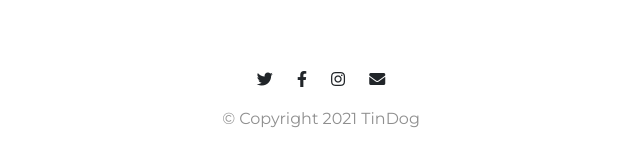
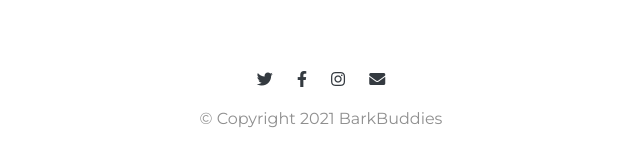
Before and after one commit to mearyansingh/BarkBuddies, a plain HTML site: page index.html in a window 1280 px wide. Shown: the part 3139-3306 px from the top of the page, 319-959 px from the left. Drawn offline with nearby package versions, Linux system fonts and the light colour scheme.

Commit message:
redme updated

```diff
--- a/index.html
+++ b/index.html
@@ -8,8 +8,8 @@
 	<!-- Facebook Meta Tags -->
 	<meta property="og:title" content="BarkBuddies">
 	<meta property="og:description" content="Meet new and interesting dogs nearby">
-	<meta property="og:image" content="./images/og-img.jpg">
-	<meta property="og:url" content="">
+	<meta property="og:image" content="https://mearyansingh.github.io/BarkBuddies/images/og-img.jpg">
+	<meta property="og:url" content="https://mearyansingh.github.io/BarkBuddies/">
 	<meta property="og:site_name" content="BarkBuddies">
 	<meta property="og:type" content="website">
 
@@ -54,7 +54,6 @@
 				<button class="navbar-toggler" type="button" data-toggle="collapse" data-target="#navbarTogglerDemo02">
 					<span class="navbar-toggler-icon"></span>
 				</button>
-
 				<div class="collapse navbar-collapse" id="navbarTogglerDemo02">
 					<ul class="navbar-nav ml-auto">
 						<li class="nav-item">
@@ -69,9 +68,7 @@
 					</ul>
 				</div>
 			</nav>
-
 			<!-- Title -->
-
 			<div class="row">
 				<div class="col-lg-6">
 					<h1 class="big-heading">Meet new and interesting dogs nearby.</h1>
@@ -89,9 +86,7 @@
 			</div>
 		</div>
 	</section>
-
 	<!-- Features -->
-
 	<section id="features">
 		<div class="row">
 			<div class="feature-box col-lg-4">
@@ -99,13 +94,11 @@
 				<h3 class="feature-title">Easy to use.</h3>
 				<p>So easy to use, even your dog could do it.</p>
 			</div>
-
 			<div class="feature-box col-lg-4">
 				<i class="icon fas fa-bullseye fa-4x"></i>
 				<h3 class="feature-title">Elite Clientele</h3>
 				<p>We have all the dogs, the greatest dogs.</p>
 			</div>
-
 			<div class="feature-box col-lg-4">
 				<i class="icon fas fa-heart fa-4x"></i>
 				<h3 class="feature-title">Guaranteed to work.</h3>
@@ -113,9 +106,7 @@
 			</div>
 		</div>
 	</section>
-
 	<!-- Testimonials -->
-
 	<section id="testimonials">
 		<div id="testimonial-carousel" class="carousel slide" data-ride="false">
 			<ol class="carousel-indicators">
@@ -149,18 +140,14 @@
 			</a>
 		</div>
 	</section>
-
 	<!-- Press -->
-
 	<section id="press">
 		<img class="press-logo" src="images/techcrunch.png" alt="tc-logo" />
 		<img class="press-logo" src="images/tnw.png" alt="tnw-logo" />
 		<img class="press-logo" src="images/bizinsider.png" alt="biz-insider-logo" />
 		<img class="press-logo" src="images/mashable.png" alt="mashable-logo" />
 	</section>
-
 	<!-- Pricing -->
-
 	<section id="pricing">
 		<h2 class="section-heading">A Plan for Every Dog's Needs</h2>
 		<p>Simple and affordable price plans for your and your dog.</p>
@@ -181,7 +168,6 @@
 					</div>
 				</div>
 			</div>
-
 			<div class="pricing-column col-lg-4 col-md-6">
 				<div class="card">
 					<div class="card-header">
@@ -198,7 +184,6 @@
 					</div>
 				</div>
 			</div>
-
 			<div class="pricing-column col-lg-4">
 				<div class="card">
 					<div class="card-header">
@@ -218,9 +203,7 @@
 			</div>
 		</div>
 	</section>
-
 	<!-- Call to Action -->
-
 	<section id="cta">
 		<h3 class="big-heading">Find the True Love of Your Dog's Life Today.</h3>
 		<button type="button" class="btn btn-dark btn-lg download-button">
@@ -230,16 +213,15 @@
 			<i class="fab fa-google-play"></i> Download
 		</button>
 	</section>
-
 	<!-- Footer -->
-
 	<footer id="footer">
-		<i class="footer-icon fab fa-twitter"></i>
-		<i class="footer-icon fab fa-facebook-f"></i>
-		<i class="footer-icon fab fa-instagram"></i>
-		<i class="footer-icon fas fa-envelope"></i>
-		<p>© Copyright 2021 TinDog</p>
+		<a href="#" class="text-dark"><i class="footer-icon fab fa-twitter"></i></a>
+		<a href="#" class="text-dark"><i class="footer-icon fab fa-facebook-f"></i></i></a>
+		<a href="#" class="text-dark"><i class="footer-icon fab fa-instagram"></i></a>
+		<a href="#" class="text-dark"><i class="footer-icon fas fa-envelope"></i></a>
+		<p>© Copyright 2021 BarkBuddies</p>
 	</footer>
+</body>
 </body>
 
 </html>
```
Also changed, not shown: images/og-img.jpg (deleted), images/og-img.png (added), 1 other file.
